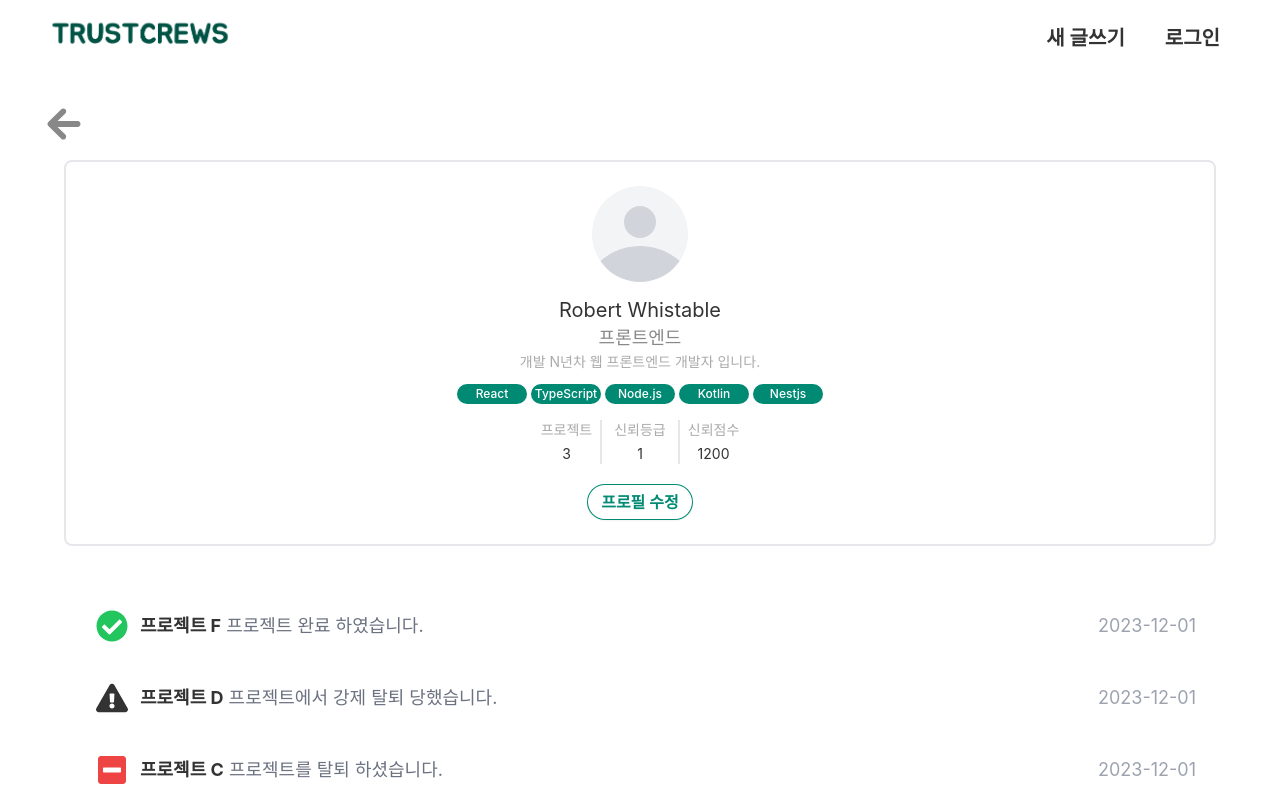
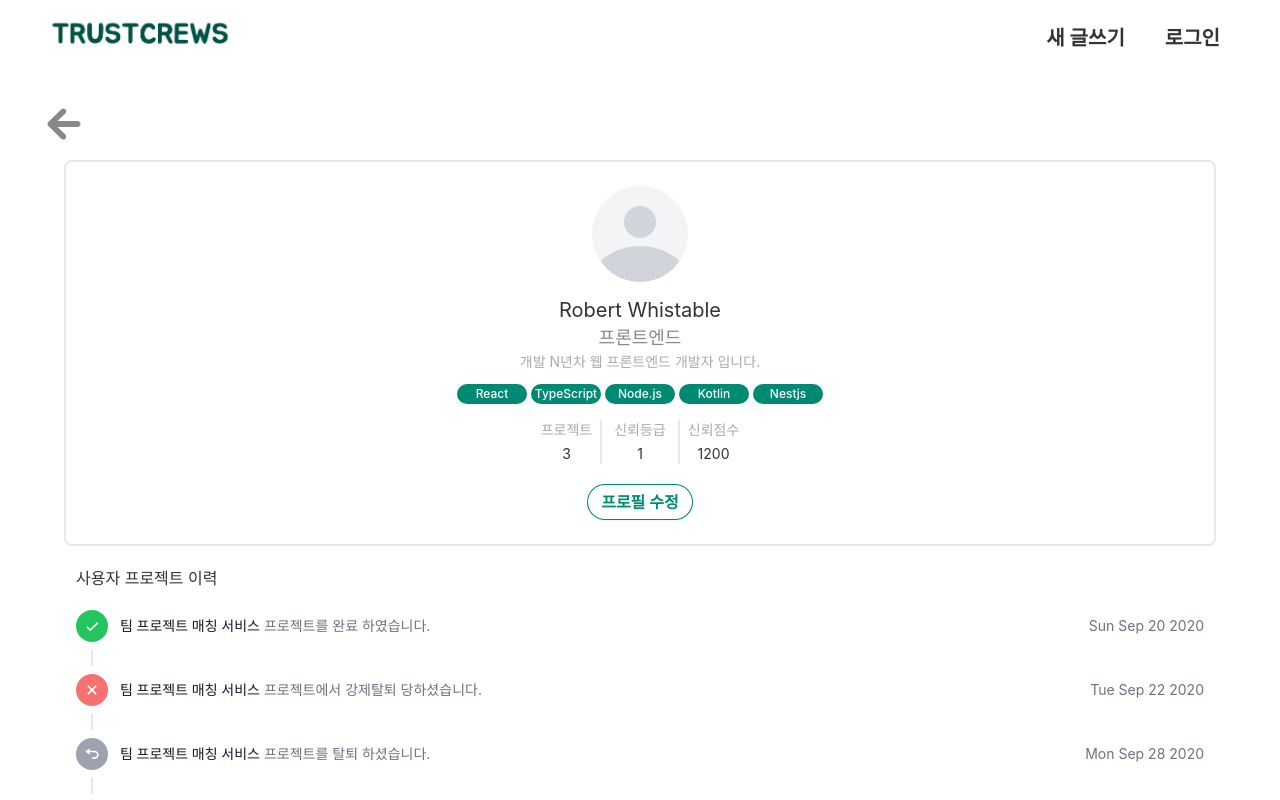
Before and after one commit to oneMonthProject/Front, a Next.js app: page /user/profile in a window 1280 px wide. Shown: the top 800 px of the page. Built offline with nearby package versions, Linux system fonts and the light colour scheme.

Commit message:
feat: modify UserHistory

```diff
--- a/src/app/user/profile/page.tsx
+++ b/src/app/user/profile/page.tsx
@@ -8,7 +8,10 @@ function ProfilePage() {
       <div className='rounded-lg border-2 border-gray-200 bg-white mt-3 mobile:mt-2'>
         <ProfileCard />
       </div>
-      <UserHistory />
+      <div className='p-3 mobile:p-0 mobile:pt-3 mt-2 space-y-5'>
+        <span>사용자 프로젝트 이력</span>
+        <UserHistory />
+      </div>
     </div>
   );
 }
--- a/src/components/user/profile/UserHistory.tsx
+++ b/src/components/user/profile/UserHistory.tsx
@@ -1,80 +1,138 @@
 'use client';
-import React, { useState } from "react";
-import { FaArrowAltCircleRight } from "@react-icons/all-files/fa/FaArrowAltCircleRight";
-import { FaMinusSquare } from "@react-icons/all-files/fa/FaMinusSquare";
-import { FaCheckCircle } from "@react-icons/all-files/fa/FaCheckCircle";
-import { FaExclamationTriangle } from "@react-icons/all-files/fa/FaExclamationTriangle";
-import { FaQuestionCircle } from "@react-icons/all-files/fa/FaQuestionCircle";
+import React from "react";
+import { BiUser } from "@react-icons/all-files/bi/BiUser";
+import { BiUndo } from "@react-icons/all-files/bi/BiUndo";
+import { BiCheck } from "@react-icons/all-files/bi/BiCheck";
+import { BiX } from "@react-icons/all-files/bi/BiX";
 
-class TestUserHistory {
-  status: string;
-  projectName: string;
-  updateDate: string;
+const timeline = [
+  {
+    id: 1,
+    status: "완료",
+    target: '팀 프로젝트 매칭 서비스',
+    href: '#',
+    datetime: '2020-09-20'
+  },
+  {
+    id: 2,
+    status: "강제탈퇴",
+    target: '팀 프로젝트 매칭 서비스',
+    href: '#',
+    datetime: '2020-09-22'
+  },
+  {
+    id: 3,
+    status: "탈퇴",
+    target: '팀 프로젝트 매칭 서비스',
+    href: '#',
+    datetime: '2020-09-28'
+  },
+  {
+    id: 4,
+    status: "완료",
+    target: '팀 프로젝트 매칭 서비스',
+    href: '#',
+    datetime: '2020-09-30'
+  },
+  {
+    id: 5,
+    status: "참여",
+    target: '팀 프로젝트 매칭 서비스',
+    href: '#',
+    datetime: '2020-10-04'
+  },
+]
 
-  constructor(status: string, projectName: string, updateDate: string) {
-    this.status = status;
-    this.projectName = projectName;
-    this.updateDate = updateDate;
-  }
+function classNames(...classes: string[]) {
+  return classes.filter(Boolean).join(' ')
 }
 
-const testHistoryList = [
-  new TestUserHistory("완료", "프로젝트 F", "2023-12-01"),
-  new TestUserHistory("강제탈퇴", "프로젝트 D", "2023-12-01"),
-  new TestUserHistory("탈퇴", "프로젝트 C", "2023-12-01"),
-  new TestUserHistory("완료", "프로젝트 B", "2023-12-01"),
-  new TestUserHistory("참여", "프로젝트 A", "2023-12-01")
-];
-
 function UserHistory() {
-  const [historyList, setHistoryList] = useState<TestUserHistory[]>(testHistoryList);
+  const getIconColorByStatus = (status: string) => {
+    switch (status) {
+      case "참여":
+        return 'bg-blue-500'
+      case "완료":
+        return 'bg-green-500'
+      case "탈퇴":
+        return 'bg-gray-400'
+      case "강제탈퇴":
+        return 'bg-red-400'
+      default:
+        return ''
+    }
+  }
 
   const getIconByStatus = (status: string) => {
-    const iconClassName = 'h-8 w-8 mobile:h-5 mobile:w-5';
+    const iconClassName = 'h-5 w-5 text-white';
 
     switch (status) {
       case "참여":
-        return <FaArrowAltCircleRight className={`${iconClassName} text-blue-500`} />
+        return <BiUser className={iconClassName} aria-hidden="true" />
       case "완료":
-        return <FaCheckCircle className={`${iconClassName} text-green-500`} />
+        return <BiCheck className={iconClassName} aria-hidden="true" />
       case "탈퇴":
-        return <FaMinusSquare className={`${iconClassName} text-red-500`} />
+        return <BiUndo className={iconClassName} aria-hidden="true" />
       case "강제탈퇴":
-        return <FaExclamationTriangle className={`${iconClassName} text-black-500`} />
+        return <BiX className={iconClassName} aria-hidden="true" />
       default:
-        return <FaQuestionCircle className={iconClassName} />
+        return <></>
     }
   }
 
   const getHistoryStatusText = (status: string) => {
     switch (status) {
       case "참여":
-        return " 프로젝트에 참여하였습니다."
+        return "프로젝트에 참여 하였습니다."
       case "완료":
-        return " 프로젝트 완료 하였습니다."
+        return "프로젝트를 완료 하였습니다."
       case "탈퇴":
-        return " 프로젝트를 탈퇴 하셨습니다."
+        return "프로젝트를 탈퇴 하셨습니다."
       case "강제탈퇴":
-        return " 프로젝트에서 강제 탈퇴 당했습니다."
+        return "프로젝트에서 강제탈퇴 당하셨습니다."
       default:
-        return "알 수 없는 상테 입니다."
+        return ""
     }
   }
 
   return (
-    <div className="space-y-4 mobile:space-y-2 w-full h-fit text-center justify-center mt-8 mobile:mt-5 p-5 mobile:p-0">
-      {
-        historyList.length > 0 ? historyList.map(history => (
-          <div key={history.projectName} className="flex text-lg mobile:text-xs">
-            <span className="items-center self-center p-3 mobile:p-1">{getIconByStatus(history.status)}</span>
-            <span className="text-left items-center self-center">
-              <span className="font-bold">{history.projectName}</span>
-              <span className="text-gray-500">{getHistoryStatusText(history.status)}</span>
-            </span>
-            <span className="items-center self-center ml-auto text-gray-400 mobile:hidden">{history.updateDate}</span>
-          </div>
-        )) : <></>
-      }
+    <div className="flow-root">
+      <ul role="list" className="-mb-8">
+        {timeline.map((event, eventIdx) => (
+          <li key={event.id}>
+            <div className="relative pb-8">
+              {eventIdx !== timeline.length - 1 ? (
+                <span className="absolute left-4 top-4 -ml-px h-full w-0.5 bg-gray-200" aria-hidden="true" />
+              ) : null}
+              <div className="relative flex space-x-3">
+                <div>
+                  <span
+                    className={classNames(
+                      getIconColorByStatus(event.status),
+                      'h-8 w-8 rounded-full flex items-center justify-center ring-8 ring-white'
+                    )}
+                  >
+                    {getIconByStatus(event.status)}
+                  </span>
+                </div>
+                <div className="flex min-w-0 flex-1 justify-between space-x-4 pt-1.5">
+                  <div>
+                    <p className="text-sm text-gray-500">
+                      <a href={event.href} className="font-medium text-gray-900">
+                        {event.target}
+                      </a>
+                      {' '}{getHistoryStatusText(event.status)}
+                    </p>
+                  </div>
+                  <div className="whitespace-nowrap text-right text-sm text-gray-500 mobile:hidden">
+                    <time dateTime={event.datetime}>{new Date(event.datetime).toDateString()}</time>
+                  </div>
+                </div>
+              </div>
+            </div>
+          </li>
+        ))}
+      </ul>
     </div>
   )
 }
```
